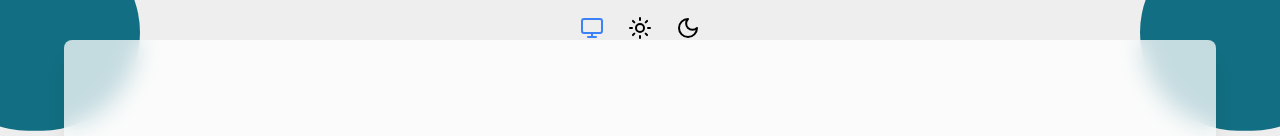
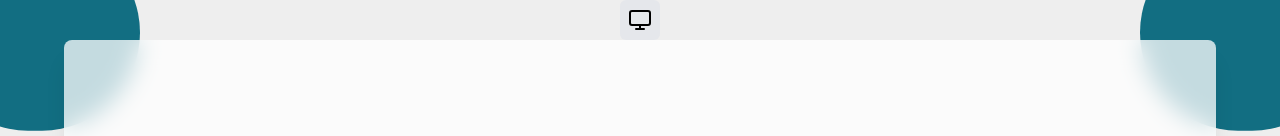
Before and after one commit to YoussefShafiq/GP, a React (Vite) app: page / in a window 1280 px wide. Shown: the top 136 px of the page. Built offline with nearby package versions, Linux system fonts and the light colour scheme.

Commit message:
make darkmode droplist
Signed-off-by: Youssef Shafek <youssefmsa616@gmail.com>

```diff
--- a/src/components/DarkmodeToggle/DarkmodeToggle.jsx
+++ b/src/components/DarkmodeToggle/DarkmodeToggle.jsx
@@ -3,6 +3,7 @@ import { useState, useEffect } from 'react';
 
 const DarkmodeToggle = () => {
   const [theme, setTheme] = useState('system'); // 'dark', 'light', or 'system'
+  const [isDropdownOpen, setIsDropdownOpen] = useState(false);
 
   // Check user's preferred theme on initial load
   useEffect(() => {
@@ -28,28 +29,43 @@ const DarkmodeToggle = () => {
     setTheme(selectedTheme);
     localStorage.setItem('theme', selectedTheme);
     applyTheme(selectedTheme);
+    setIsDropdownOpen(false); // Close dropdown after selection
   };
 
   return (
-    <div className="flex gap-2 p-2 bg-transparent dark:text-white justify-center rounded-md">
+    <div className="relative inline-block text-left">
+      <button
+        onClick={() => setIsDropdownOpen(!isDropdownOpen)}
+        className="p-2 bg-gray-200 dark:bg-gray-700 dark:text-white rounded-md"
+      >
+        {theme === 'dark' ? <Moon /> : theme === 'light' ? <Sun /> : <Monitor />}
+      </button>
+
+      {isDropdownOpen && (
+        <div className="absolute mt-2 w-24 bg-white dark:bg-gray-700 rounded-md shadow-lg z-10">
           <button
             onClick={() => handleThemeChange('system')}
-        className={`p-2 ${theme === 'system' ? 'text-blue-500' : ''}`}
+            className={`flex items-center p-2 w-full ${theme === 'system' ? 'bg-gray-100 dark:bg-gray-600' : ''}`}
           >
-        <Monitor />
+            <Monitor className="mr-2" />
+            System
           </button>
           <button
             onClick={() => handleThemeChange('light')}
-        className={`p-2 ${theme === 'light' ? 'text-yellow-500' : ''}`}
+            className={`flex items-center p-2 w-full ${theme === 'light' ? 'bg-gray-100 dark:bg-gray-600' : ''}`}
           >
-        <Sun />
+            <Sun className="mr-2" />
+            Light
           </button>
           <button
             onClick={() => handleThemeChange('dark')}
-        className={`p-2 ${theme === 'dark' ? 'text-blue-500' : ''}`}
+            className={`flex items-center p-2 w-full ${theme === 'dark' ? 'bg-gray-100 dark:bg-gray-600' : ''}`}
           >
-        <Moon />
+            <Moon className="mr-2" />
+            Dark
           </button>
+        </div>
+      )}
     </div>
   );
 };
```
Lines whose indentation alone changed are shown as unchanged.
